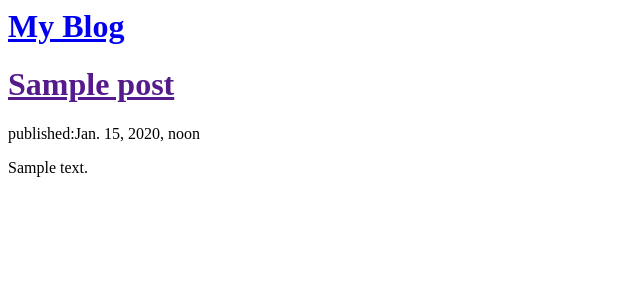
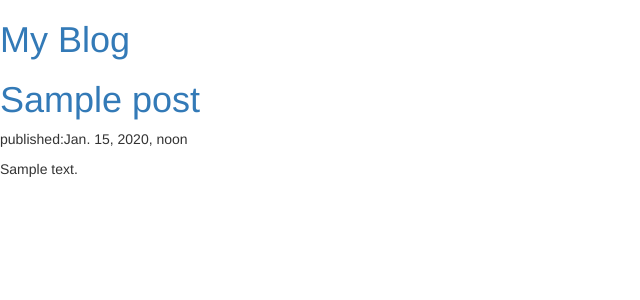
Before and after one commit to maistrovas/blog, a Django app: template my_blog/templates/my_blog/post_list.html in a window 1280 px wide. Shown: the top 300 px of the page, without its empty margins (0-640 px from the left). Run offline with Django 3.2, Linux system fonts and the light colour scheme; the template is opened without the code that fills it: values that come from a table or form of the project are taken from there, others are empty; tables that the repository leaves empty hold one stand-in row (values such as "Sample post"); some libraries are stand-ins or nearby versions.

Commit message:
Adding CSS file

```diff
--- a/my_blog/templates/my_blog/post_list.html
+++ b/my_blog/templates/my_blog/post_list.html
@@ -1,6 +1,11 @@
+{% load staticfiles %}
 <html>
     <head>
-        <title>Django Girls blog</title>
+    	<title>Django Girls blog</title>
+        <link rel="stylesheet" href="//maxcdn.bootstrapcdn.com/bootstrap/3.2.0/css/bootstrap.min.css">
+	    <link rel="stylesheet" href="//maxcdn.bootstrapcdn.com/bootstrap/3.2.0/css/bootstrap-theme.min.css">
+        <link rel="stylesheet" href="{% static 'css/blog.css' %}">
+
     </head>
     <body>
         <div>
--- a/my_blog/views.py
+++ b/my_blog/views.py
@@ -2,6 +2,8 @@ from django.shortcuts import render
 from .models import Post
 from django.utils import timezone
 # Create your views here.
+
+
 def post_list(request):
 	posts = Post.objects.filter(published_date__lte=timezone.now()).order_by('-published_date')
 	return render(request, 'my_blog/post_list.html', {'posts':posts})
```
